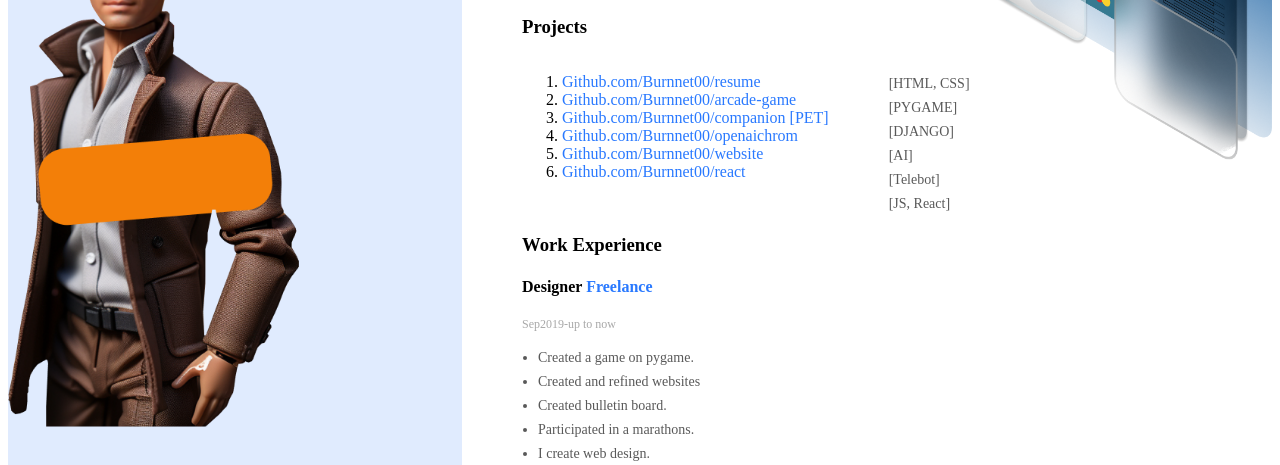
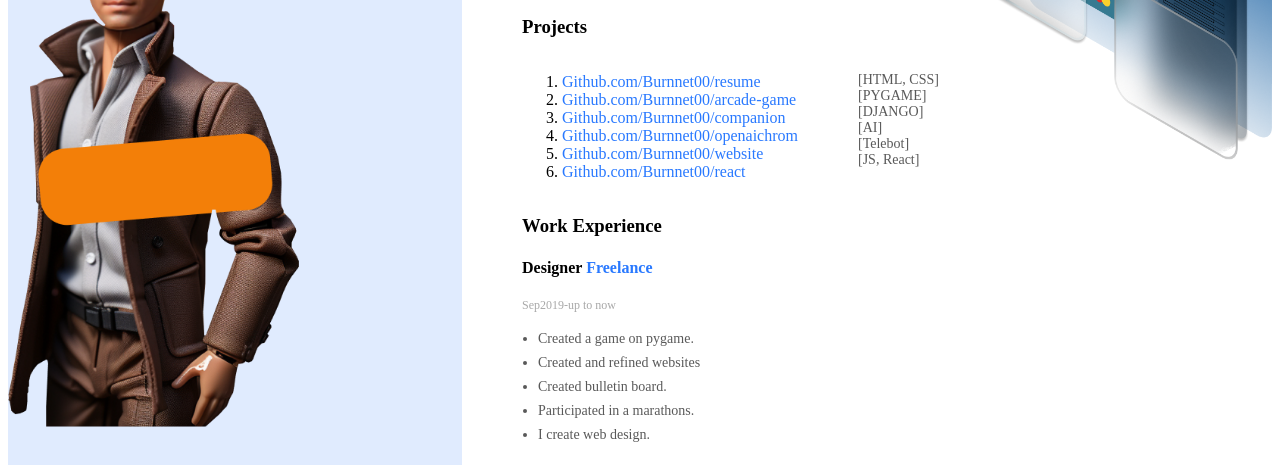
Before and after one commit to Burnnet00/GOIT, a plain HTML site: page index.html in a window 1280 px wide. Shown: the part 298-763 px from the top of the page. Drawn offline with Linux system fonts and the light colour scheme.

```diff
--- a/css/styles.css
+++ b/css/styles.css
@@ -31,7 +31,6 @@
   font-style: normal;
   font-weight: 400;
   font-size: 14px;
-  line-height: 24px; /* corrected property */
   color: #595959;
 }
 
--- a/index.html
+++ b/index.html
@@ -92,7 +92,7 @@
                         </li>
                         <li class="project-item">
                             <a href="https://github.com/Burnnet00/companion"
-                               class="link">Github.com/Burnnet00/companion [PET]</a>
+                               class="link">Github.com/Burnnet00/companion</a>
                         </li>
                         <li class="project-item">
                             <a href="https://github.com/Burnnet00/openaichrom"
```
